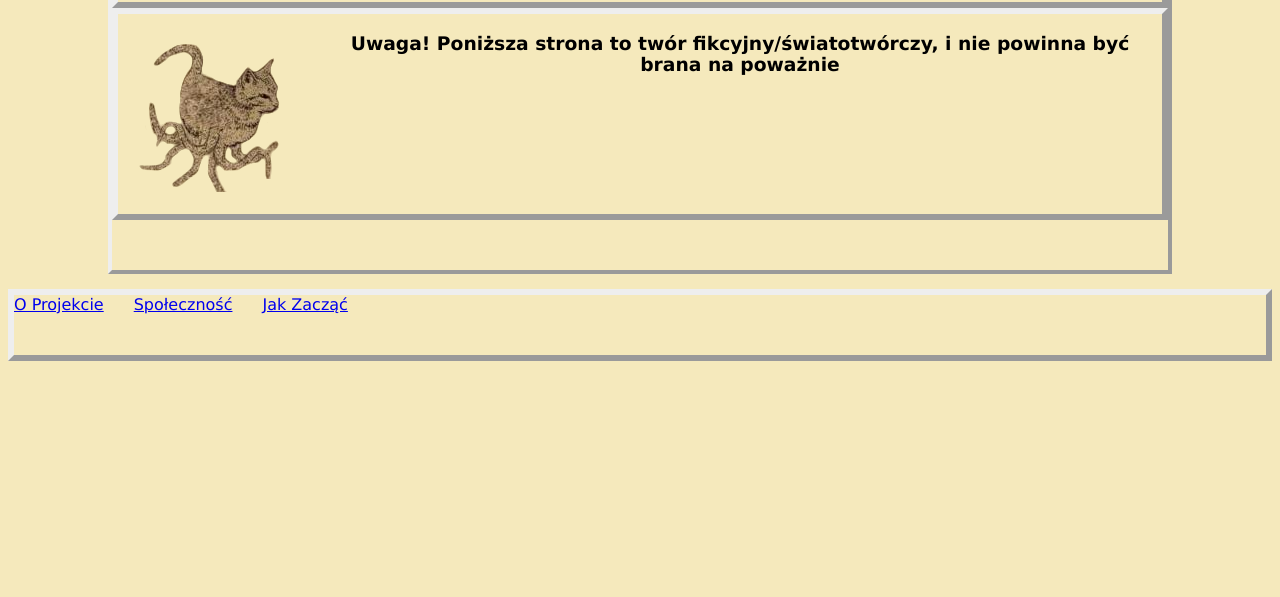
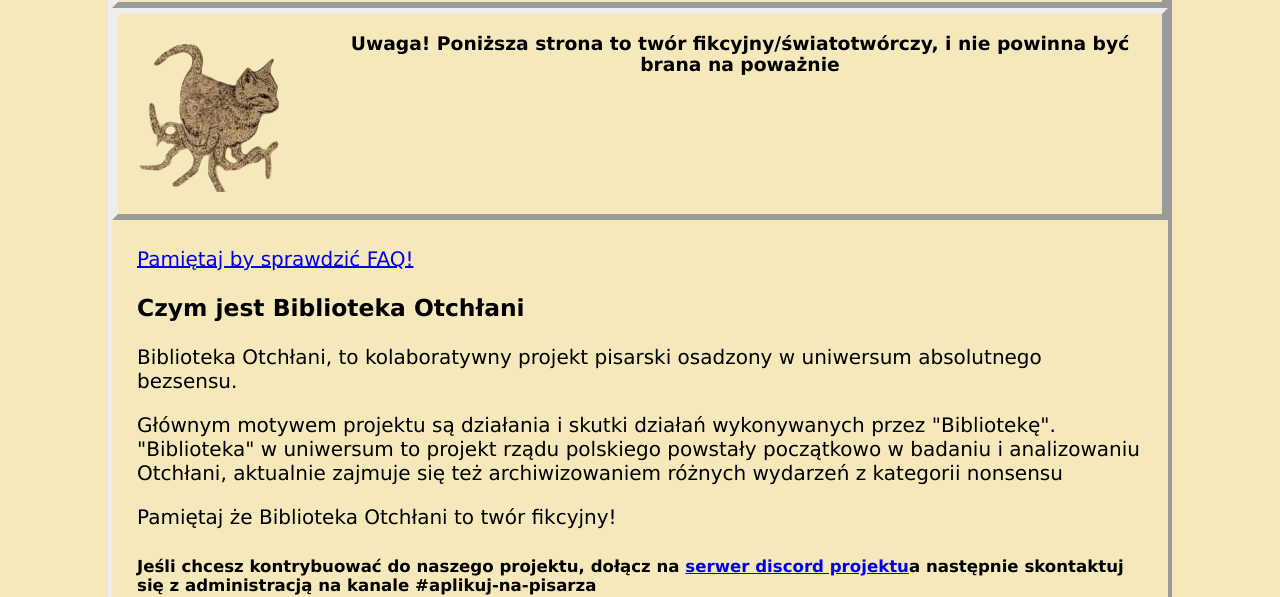
Before and after one commit to AveragE-py/Biblioteka-Otchlani, a plain HTML site: page O-Projekcie/index.html in a window 1280 px wide. Shown: the part 216-813 px from the top of the page. Drawn offline with Linux system fonts and the light colour scheme.

Commit message:
commit 4

```diff
--- a/O-Projekcie/index.html
+++ b/O-Projekcie/index.html
@@ -22,13 +22,18 @@
      </div>
     </div>
     <div class="page-content">
-
+      <a href="/FAQ/" class="page-image-desc">Pamiętaj by sprawdzić FAQ!</a>
+      <h3>Czym jest Biblioteka Otchłani</h3>
+      <p>Biblioteka Otchłani, to kolaboratywny projekt pisarski osadzony w uniwersum absolutnego bezsensu.</p>
+      <p>Głównym motywem projektu są działania i skutki działań wykonywanych przez "Bibliotekę". "Biblioteka" w uniwersum to projekt rządu polskiego powstały początkowo w badaniu i analizowaniu Otchłani, aktualnie zajmuje się też archiwizowaniem różnych wydarzeń z kategorii nonsensu</p>
+      <p>Pamiętaj że Biblioteka Otchłani to twór fikcyjny!</p>
+      <h5>Jeśli chcesz kontrybuować do naszego projektu, dołącz na <a href="https://discord.gg/DtPchaNTzt">serwer discord projektu</a>a następnie skontaktuj się z administracją na kanale #aplikuj-na-pisarza</h5>
     </div>
   </section>
 
   <section class="bottom">
     <a href="/O-Projekcie/">O Projekcie</a>
-    <a href="https://discord.gg/pMH5WTNS3">Społeczność</a>
+    <a href="https://discord.gg/DtPchaNTzt">Społeczność</a>
     <a href="/Jak-Zacząć/">Jak Zacząć</a>
   </section>
   <script scr="index.js"></script>
```
Also changed, not shown: Dokumenty/Wpis/index.html (+1 -1 lines), Jak-Zacząć/index.html (+1 -1 lines), index.html (+1 -1 lines).
